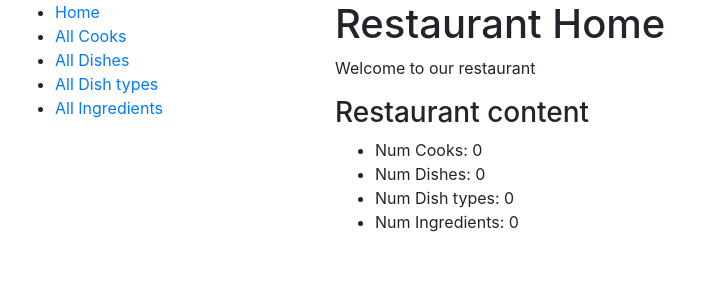
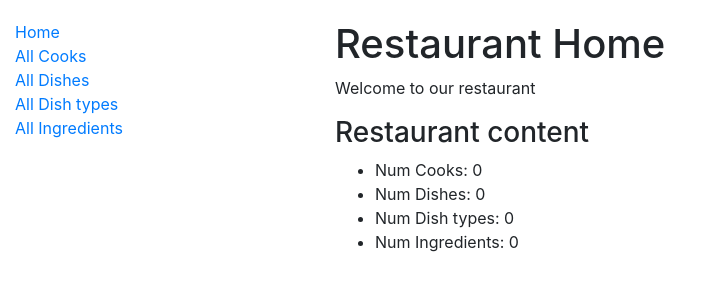
Before and after one commit to Artstrik/restaurant-mate, a Django app: page /kitchen/ in a window 1280 px wide. Shown: the top 300 px of the page, without its empty margins (0-712 px from the left). Run offline with Django 5.2, Linux system fonts and the light colour scheme; data that the repository does not hold is empty.

Commit message:
create directory static for static files and add some customize to sidebar

```diff
--- a/restaurant_mate/settings.py
+++ b/restaurant_mate/settings.py
@@ -11,6 +11,7 @@ https://docs.djangoproject.com/en/5.2/ref/settings/
 """
 
 from pathlib import Path
+
 
 # Build paths inside the project like this: BASE_DIR / 'subdir'.
 BASE_DIR = Path(__file__).resolve().parent.parent
@@ -117,6 +118,10 @@ USE_TZ = True
 
 STATIC_URL = "static/"
 
+STATICFILES_DIRS = [
+    BASE_DIR / "static",
+]
+
 # Default primary key field type
 # https://docs.djangoproject.com/en/5.2/ref/settings/#default-auto-field
 
--- /dev/null
+++ b/static/css/styles.css
@@ -0,0 +1,7 @@
+body {
+    margin-top: 20px;
+}
+.sidebar-nav {
+    padding: 0;
+    list-style: none;
+}
--- a/templates/base.html
+++ b/templates/base.html
@@ -1,14 +1,16 @@
 <!doctype html>
 <html lang="en">
 <head>
+  {% block title %}
+    <title>Restaurant Mate</title>
+  {% endblock %}
   <meta charset="UTF-8">
   <meta name="viewport"
         content="width=device-width, user-scalable=no, initial-scale=1.0, maximum-scale=1.0, minimum-scale=1.0">
   <meta http-equiv="X-UA-Compatible" content="ie=edge">
   <link rel="stylesheet" href="https://cdn.jsdelivr.net/npm/bootstrap@4.6.2/dist/css/bootstrap.min.css" integrity="sha384-xOolHFLEh07PJGoPkLv1IbcEPTNtaed2xpHsD9ESMhqIYd0nLMwNLD69Npy4HI+N" crossorigin="anonymous">
-  {% block title %}
-    <title>Restaurant Mate</title>
-  {% endblock %}
+  {% load static %}
+  <link rel="stylesheet" href="{% static 'css/styles.css' %}">
 </head>
 <body>
 <div class="container-fluid">
--- a/templates/includes/sidebar.html
+++ b/templates/includes/sidebar.html
@@ -1,4 +1,4 @@
-<ul>
+<ul class="sidebar-nav">
   <li>
     <a href="{% url 'kitchen:index' %}">Home</a>
   </li>
```
